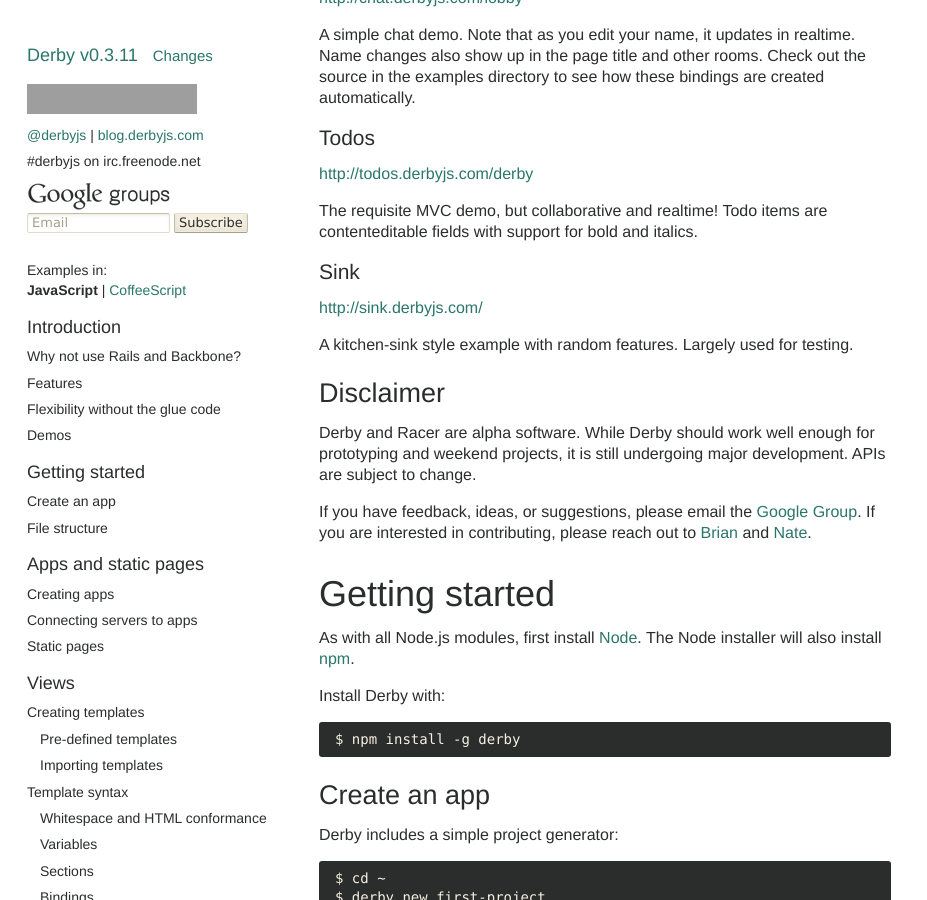
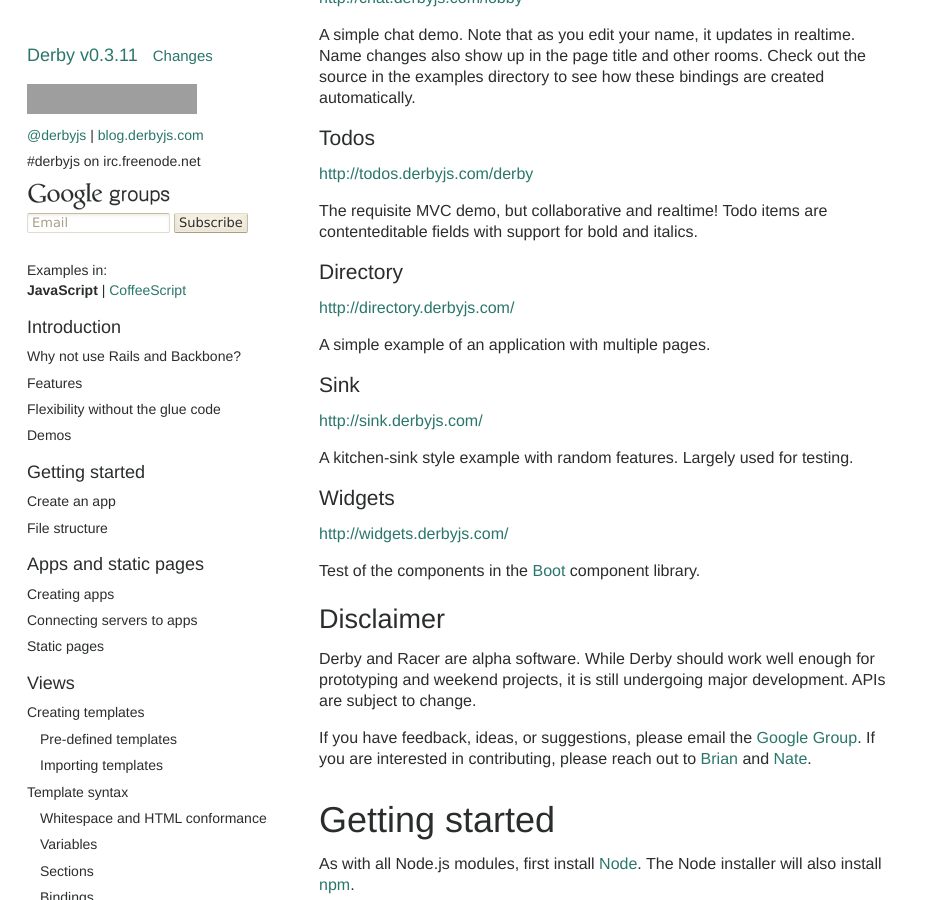
Before and after one commit to derbyjs/derby, a Jekyll site: the page built from index.md, in a window 1280 px wide and 900 px high, scrolled down 3559 px. Shown: the whole window, without its empty margins (0-927 px from the left). Built offline with Jekyll 4.4.1, drawn with Linux system fonts in a browser that asks for light colours; grey boxes are pictures that could not be loaded.

Commit message:
links to new examples

```diff
--- a/index.md
+++ b/index.md
@@ -311,11 +311,23 @@ automatically.
 The requisite MVC demo, but collaborative and realtime! Todo items are
 contenteditable fields with support for bold and italics.
 
+### Directory
+
+[http://directory.derbyjs.com/](http://directory.derbyjs.com/)
+
+A simple example of an application with multiple pages.
+
 ### Sink
 
 [http://sink.derbyjs.com/](http://sink.derbyjs.com/)
 
 A kitchen-sink style example with random features. Largely used for testing.
+
+### Widgets
+
+[http://widgets.derbyjs.com/](http://widgets.derbyjs.com/)
+
+Test of the components in the [Boot](https://github.com/codeparty/derby-ui-boot/) component library.
 
 ## Disclaimer
 
```
